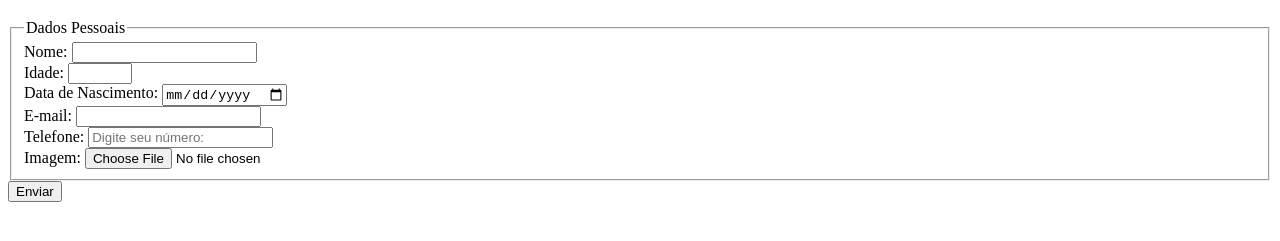
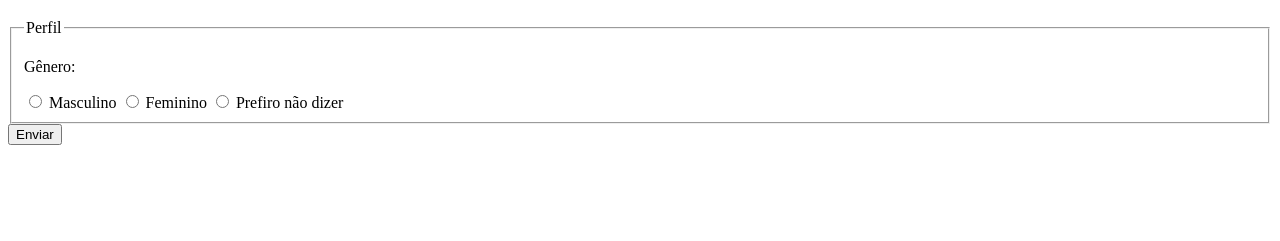
Before and after one commit to CaioSilvaPereira/testecurso, a plain HTML site: page index.html in a window 1280 px wide. Shown: the part 61-302 px from the top of the page. Drawn offline with Linux system fonts and the light colour scheme.

Commit message:
Adiciona opcoes de genero

```diff
--- a/index.html
+++ b/index.html
@@ -11,28 +11,41 @@
     </header>
     <section>
         <form action="" method="get">
-            <fieldset>
-                        <!-- DADOS PESSOAIS -->
+            <!-- <fieldset>
 
                 <legend>Dados Pessoais</legend>
-                <label for="userNome">Nome:</label>
-                <input type="text" name="userNome" required>
+                <label for="userName">Nome</label>
+                <input type="text" name="userName" required>
                 <br>
-                <label for="userAge">Idade:</label>
-                <input type="number" name="userAge"  min="12" max="100" required>
+                <label for="userAge">Idade</label>
+                <input type="number" name="userAge" min="12" max="100" required>
                 <br>
-                <label for="birthDate">Data de Nascimento:</label>
+                <label for="birthDate">Data de nascimento</label>
                 <input type="date" name="birthDate">
                 <br>
-                <label for="userEmail">E-mail:</label>
+                <label for="userEmail">Email</label>
                 <input type="email" name="userEmail" required>
                 <br>
-                <label for="userPhone">Telefone:</label>
-                <input type="tel" name="userPhone" pattern="[0-9]{11}" placeholder="Digite seu número:">
+                <label for="userPhoneNumber">Telefone</label>
+                <input type="tel" name="userPhoneNumber" pattern="[0-9]{11}" placeholder="DDD + número sem espaços ou hifén">
                 <br>
-                <label for="userImage">Imagem:</label>
-                <input type="file" name="userImage" accept="image/*">
-                <br>
+                <label for="userImage">Upload de foto</label>
+                <input type="file" accept="image/*" name="userImage">
+                </fieldset> -->
+
+            <fieldset>
+                <legend>Perfil</legend>
+
+                <p>Gênero:</p>
+                <input type="radio" name="userGender" value="Masculino">
+                <label for="userGender">Masculino</label>
+
+                <input type="radio" name="userGender" value="Feminino">
+                <label for="userGender">Feminino</label>
+
+                <input type="radio" name="userGender" value="Prefiro não dizer">
+                <label for="userGender">Prefiro não dizer</label>
+
             </fieldset>
 
 
```
